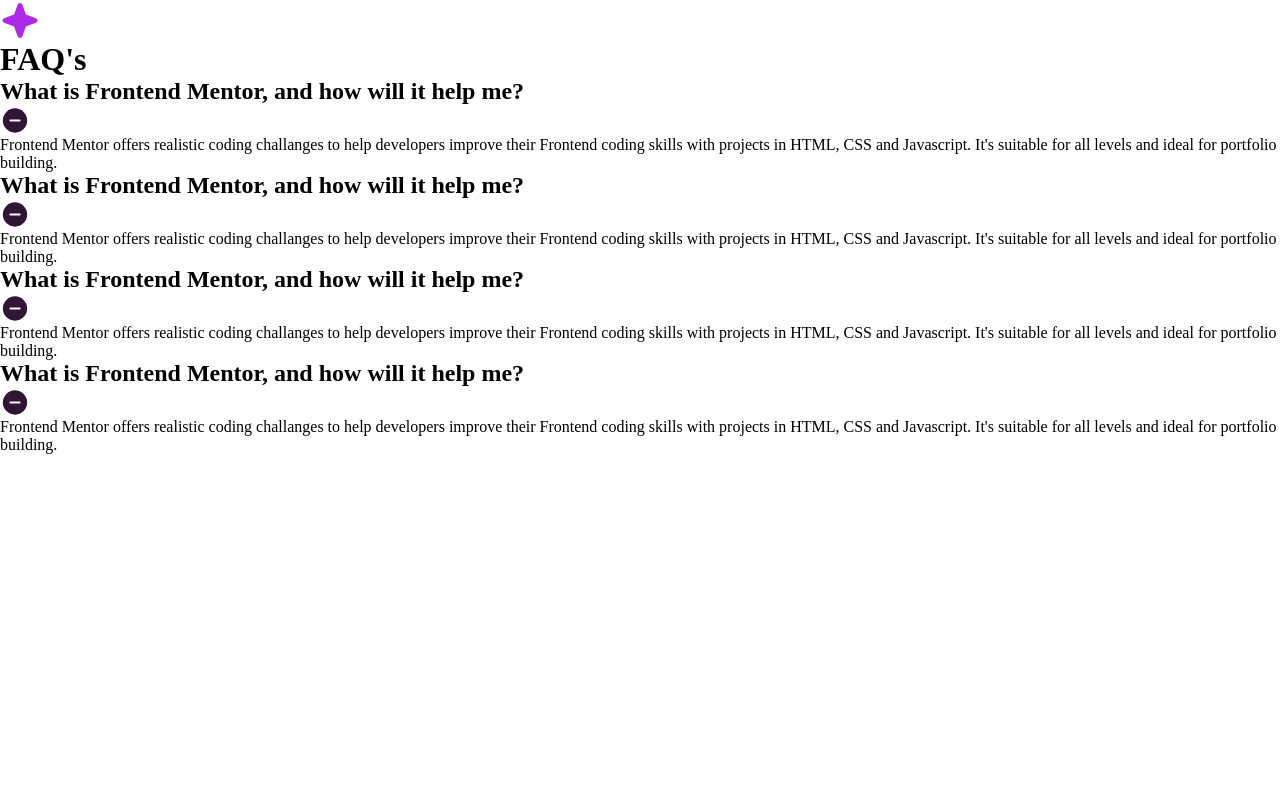
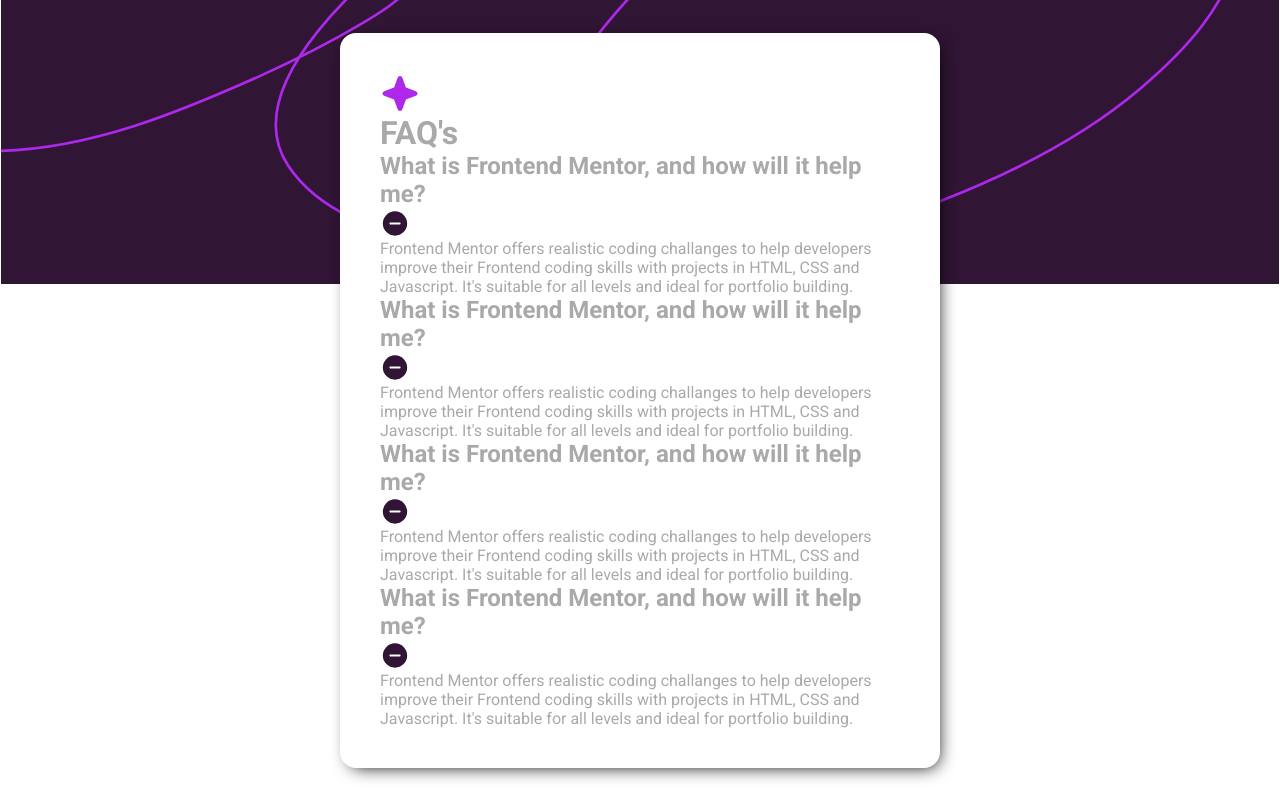
Before and after one commit to IamLeslieClaussen/FAQproject, a plain HTML site: page index.html in a window 1280 px wide. Drawn offline with Linux system fonts and the light colour scheme.

Commit message:
third commit

```diff
--- a/style.css
+++ b/style.css
@@ -45,5 +45,31 @@
     --clr-ntrl-900: hsl(234, 12%, 34%);
 }
 
+body {
+    height: 100vh;
+    width: auto;
+    display: flex;
+    justify-content: center;
+    align-items: center;
+    background-image: url(./assets/images/background-pattern-desktop.svg);
+    background-size: contain;
+    background-repeat: no-repeat;
+    font-family: var(--ff-sans);
+    color: darkgray;
+    overflow: hidden;
+}
+
+.container {
+    background-color: white;
+    width: 600px;
+    height: auto;
+    border-radius: 16px;
+    font-size: 1rem;
+    padding: 40px;
+    box-shadow: 4px 5px 17px -6px #000000;
+}
+
+
+
 @media (min-width: 768px){}
 @media (min-width: 1440px){}
```
